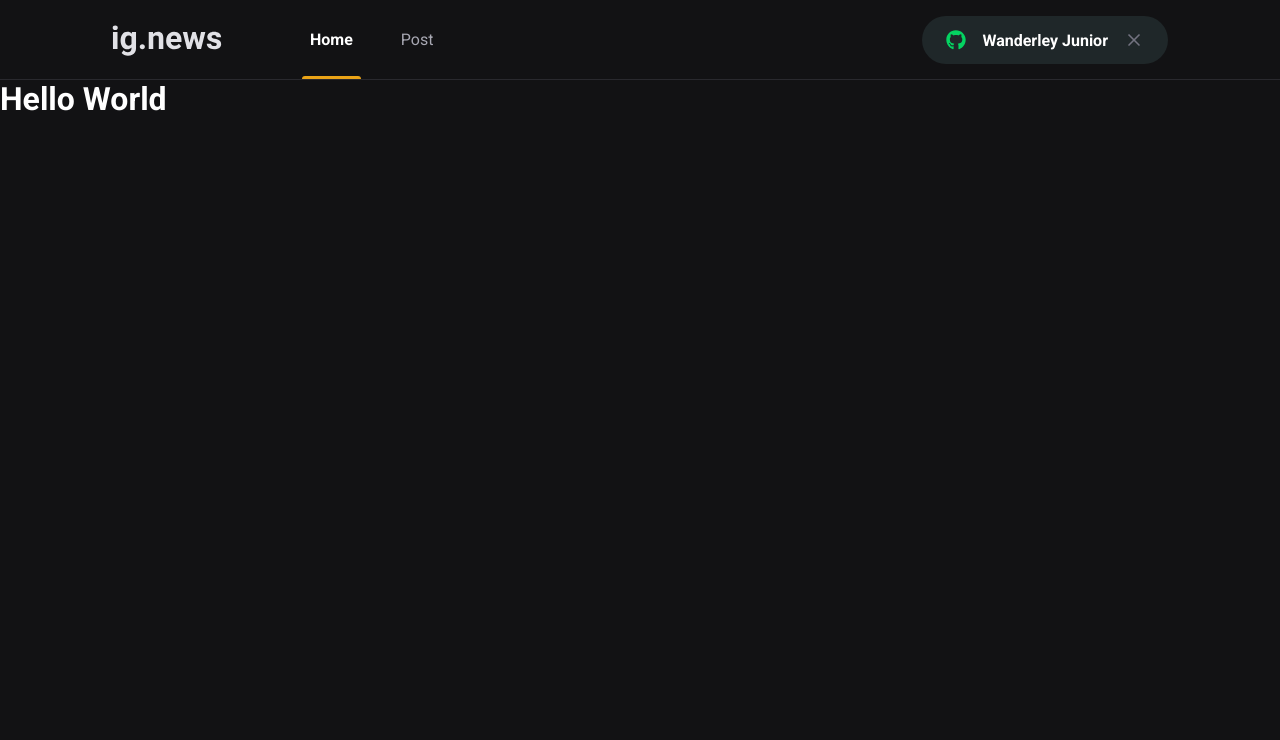
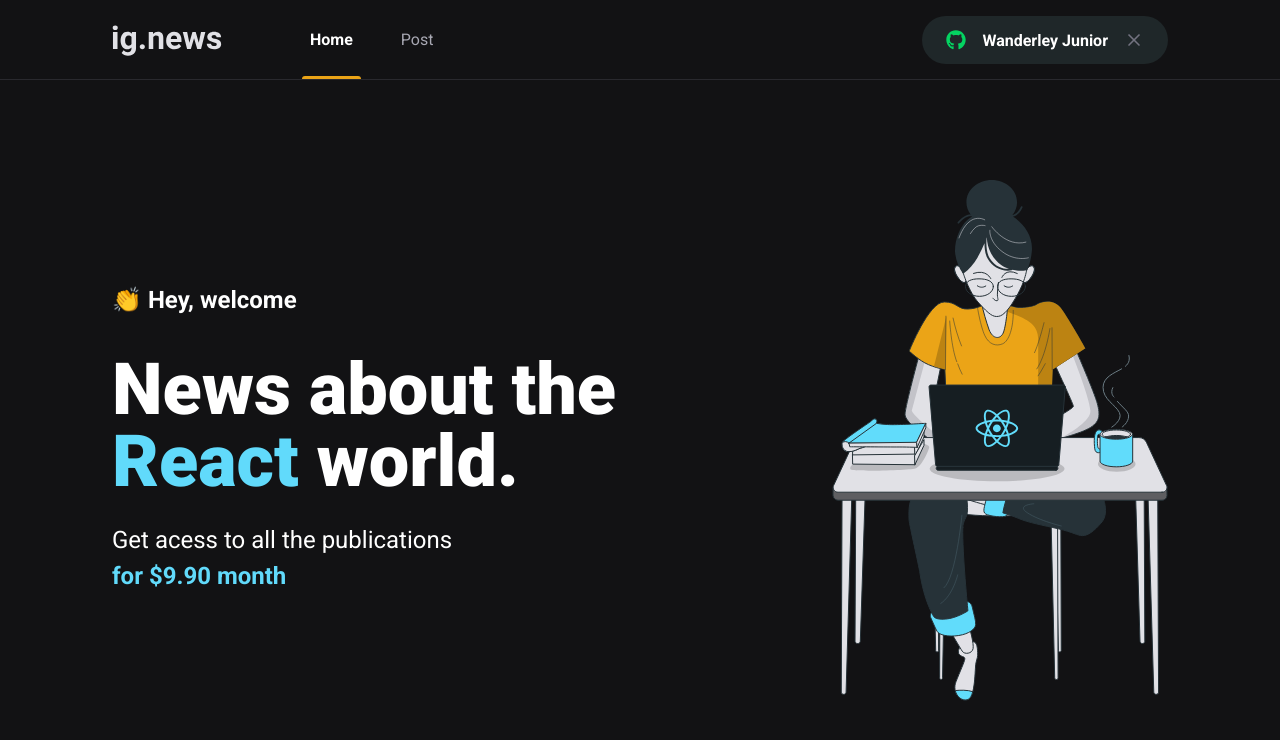
Before and after one commit to wanderleyjunr/wynews, a Next.js app: page / in a window 1280 px wide. Shown: the top 740 px of the page. Built offline with nearby package versions, Linux system fonts and the light colour scheme.

Commit message:
criacao da page home, section hero

```diff
--- /dev/null
+++ b/src/pages/home.module.scss
@@ -0,0 +1,39 @@
+.contentContainer {
+  max-width: 1120px;
+  margin: 0 auto;
+  padding: 0 2rem;
+  height: calc(100vh - 5rem);
+
+  display: flex;
+  align-items: center;
+  justify-content: space-between;
+}
+
+.hero {
+  max-width: 600px;
+
+  > span {
+    font-size: 1.5rem;
+    font-weight: bold;
+  }
+
+  h1 {
+    font-size: 4.5rem;
+    line-height: 4.5rem;
+    font-weight: 900;
+    margin-top: 2.5rem;
+
+    span {
+      color: var(--cyan-500);
+    }
+  }
+  p {
+    font-size: 1.5rem;
+    line-height: 2.25rem;
+    margin-top: 1.5rem;
+    > span {
+      color: var(--cyan-500);
+      font-weight: bold;
+    }
+  }
+}
--- a/src/pages/index.tsx
+++ b/src/pages/index.tsx
@@ -1,4 +1,5 @@
 import Head from 'next/head'
+import styles from './home.module.scss'
 
 export default function Home() {
   return (
@@ -7,9 +8,18 @@
     <Head>
       <title>Home | ig.news</title>
     </Head>
-    <h1 className="">
-      Hello <span> World</span>
-    </h1>
+      <main className={styles.contentContainer}>
+        <section className={styles.hero}>
+          <span>👏 Hey, welcome</span>
+          <h1>News about the <span>React</span> world.</h1>
+          <p>
+            Get acess to all the publications <br />
+            <span>for $9.90 month</span>
+          </p>
+        </section>
+
+        <img src="/images/avatar.svg" alt="Girl coding" />
+      </main>
     </>
   )
 }
```
